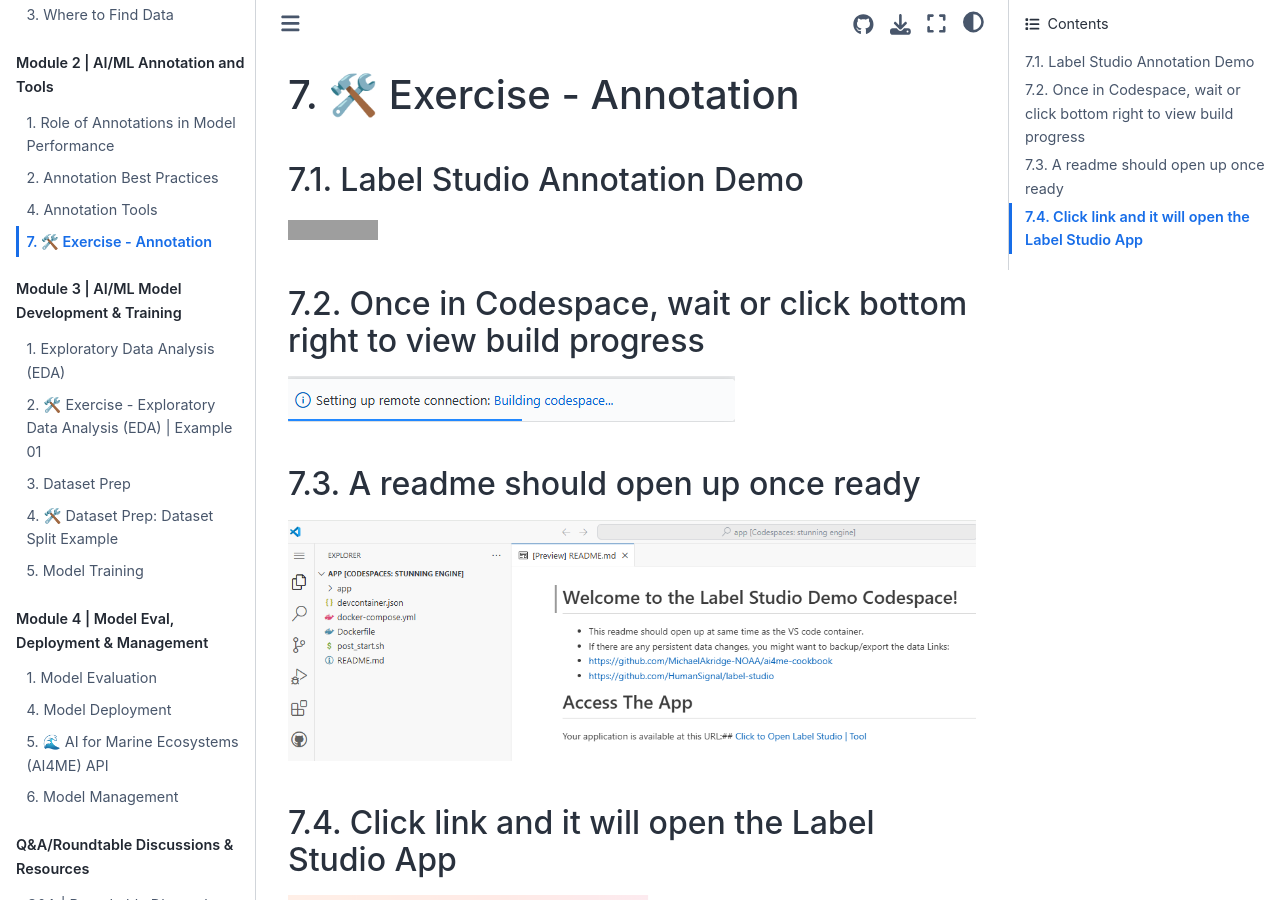
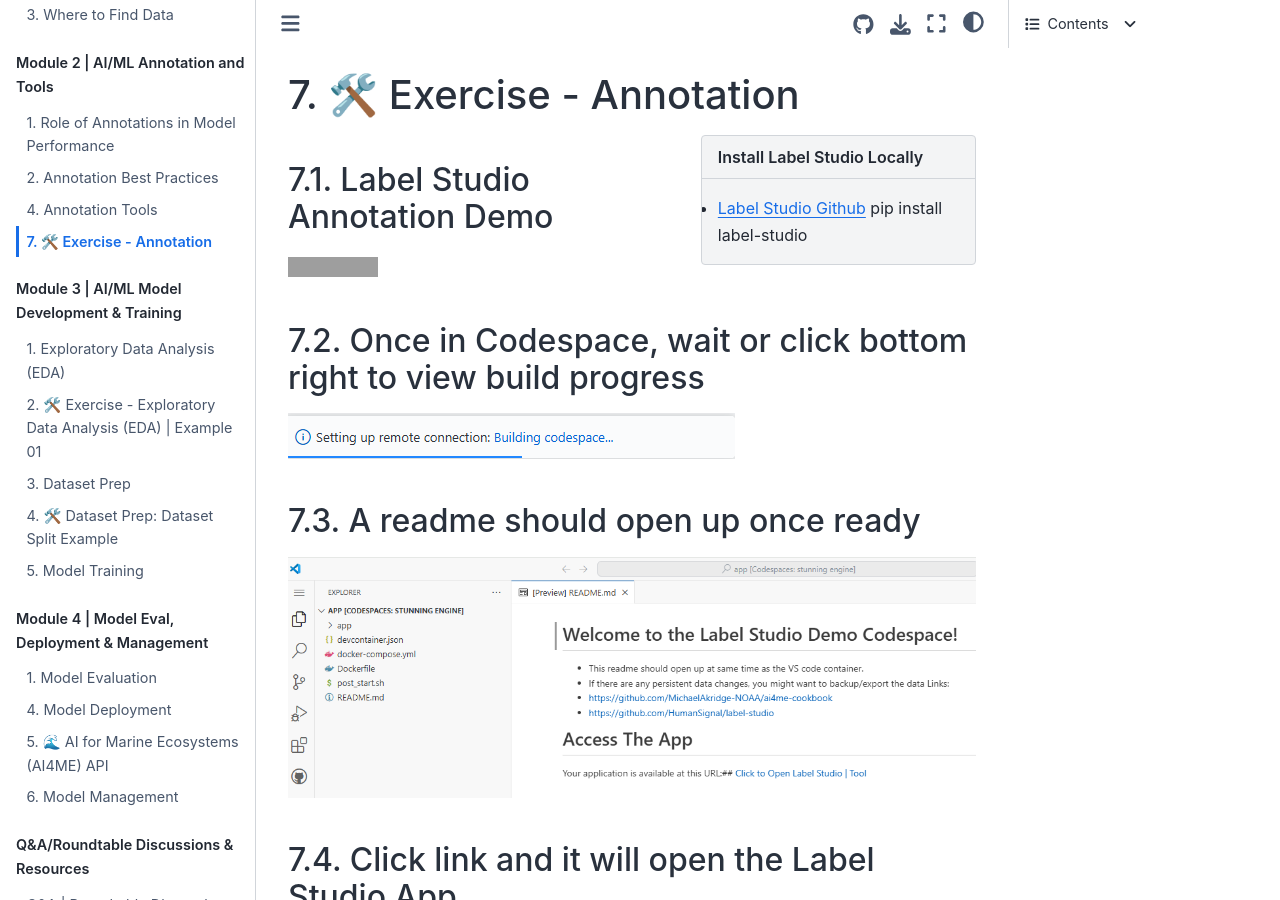
Before and after one commit to MichaelAkridge-NOAA/ai4me-cookbook, a Jupyter Book: the page built from content/03_module/01_annotation_example.md, in a window 1280 px wide and 900 px high. Built offline with Jupyter Book 1.0.4 settings and Sphinx 7.4.7 and the Sphinx Book theme 1.1.4, drawn with Linux system fonts in a browser that asks for light colours; pages that are not in the unit, such as notebooks, are missing from menus; grey boxes are pictures that could not be loaded.

Commit message:
Update 01_annotation_example.md

````diff
--- a/content/03_module/01_annotation_example.md
+++ b/content/03_module/01_annotation_example.md
@@ -1,7 +1,11 @@
 # 🛠️ Exercise - Annotation
-
+```{sidebar} Install Label Studio Locally
+- [Label Studio Github](https://github.com/HumanSignal/label-studio)
+pip install label-studio
+```
 ### Label Studio Annotation Demo
 [![Open in GitHub Codespaces](https://github.com/codespaces/badge.svg)](https://codespaces.new/MichaelAkridge-NOAA/ai4me-cookbook?devcontainer_path=.devcontainer%2Flabel-studio-demo%2Fdevcontainer.json)
+
 ### Once in Codespace, wait or click bottom right to view build progress
 ![](docs/s1.png)
 ### A readme should open up once ready
````
